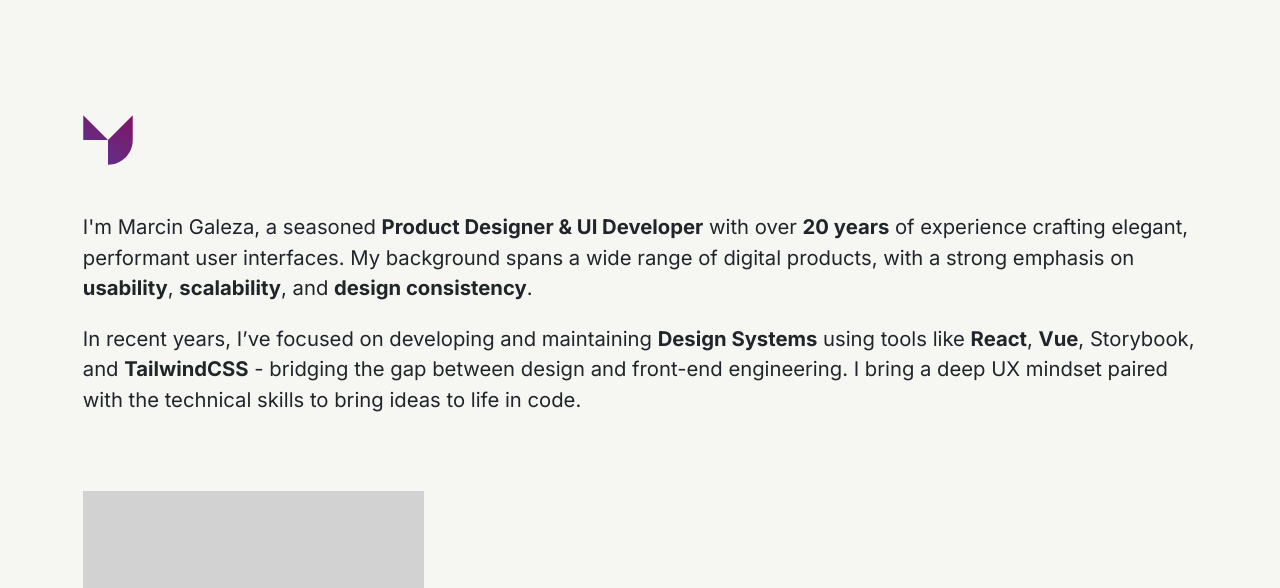
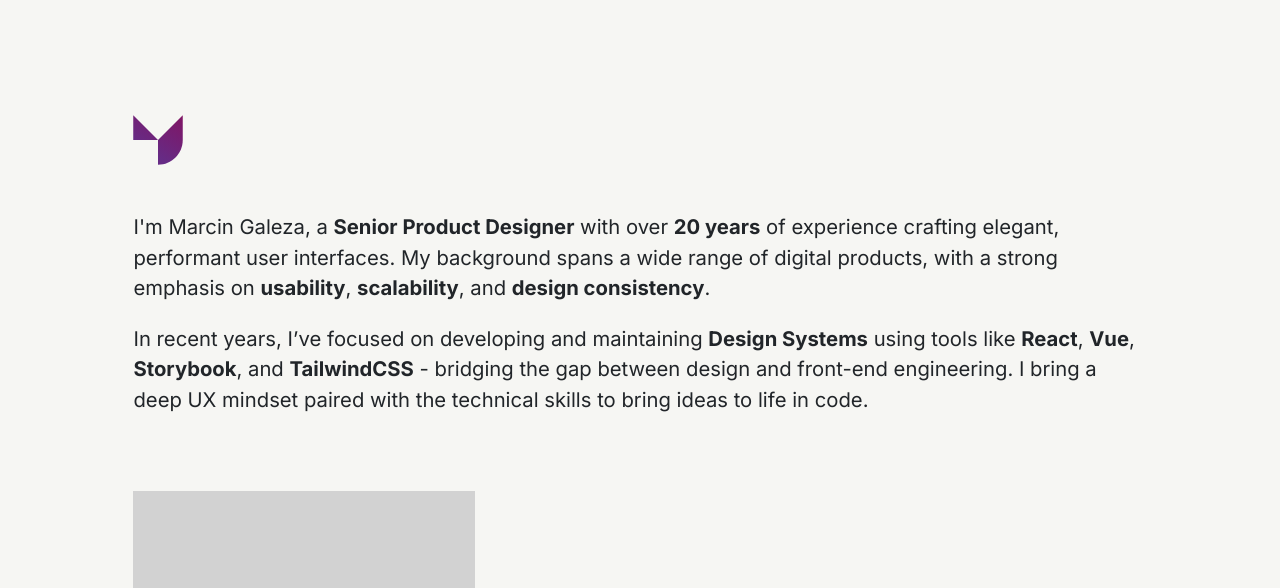
Before and after one commit to marcingaleza/marcingaleza.github.io, a plain HTML site: page index.html in a window 1280 px wide. Shown: the top 588 px of the page. Drawn offline with Linux system fonts and the light colour scheme.

Commit message:
Copy update

```diff
--- a/assets/main.css
+++ b/assets/main.css
@@ -62,10 +62,11 @@
   font-family: inherit;
   color: inherit;
   overflow-wrap: break-word;
+  text-wrap: pretty;
 }
 
 :focus {
-  outline: var(--border-thin) solid var(--color-mid);
+  outline: var(--border-thin) solid var(--color-blue-500);
   outline-offset: var(--border-thin);
 }
 
@@ -87,7 +88,7 @@ main > * {
   display: block;
   margin-inline-start: auto;
   margin-inline-end: auto;
-  max-width: 55rem;
+  max-width: 50rem;
 }
 
 main > * + * {
--- a/index.html
+++ b/index.html
@@ -55,10 +55,10 @@
           </svg>
         </div>
         <p>
-          I'm Marcin Galeza, a seasoned <strong>Product Designer & UI Developer</strong> with over <strong>20 years</strong> of experience crafting elegant, performant user interfaces. My background spans a wide range of digital products, with a strong emphasis on <strong>usability</strong>, <strong>scalability</strong>, and <strong>design consistency</strong>.
+          I'm Marcin Galeza, a <strong>Senior Product Designer</strong> with over <strong>20 years</strong> of experience crafting elegant, performant user interfaces. My background spans a wide range of digital products, with a strong emphasis on <strong>usability</strong>, <strong>scalability</strong>, and <strong>design consistency</strong>.
         </p>
         <p>
-          In recent years, I’ve focused on developing and maintaining <strong>Design Systems</strong> using tools like <strong>React</strong>, <strong>Vue</strong>, <strong></strong>Storybook</strong>, and <strong>TailwindCSS</strong> - bridging the gap between design and front-end engineering. I bring a deep UX mindset paired with the technical skills to bring ideas to life in code.
+          In recent years, I’ve focused on developing and maintaining <strong>Design Systems</strong> using tools like <strong>React</strong>, <strong>Vue</strong>, <strong>Storybook</strong>, and <strong>TailwindCSS</strong> - bridging the gap between design and front-end engineering. I bring a deep UX mindset paired with the technical skills to bring ideas to life in code.
         </p>
         <ul class="case-studies">
           <li>
```
